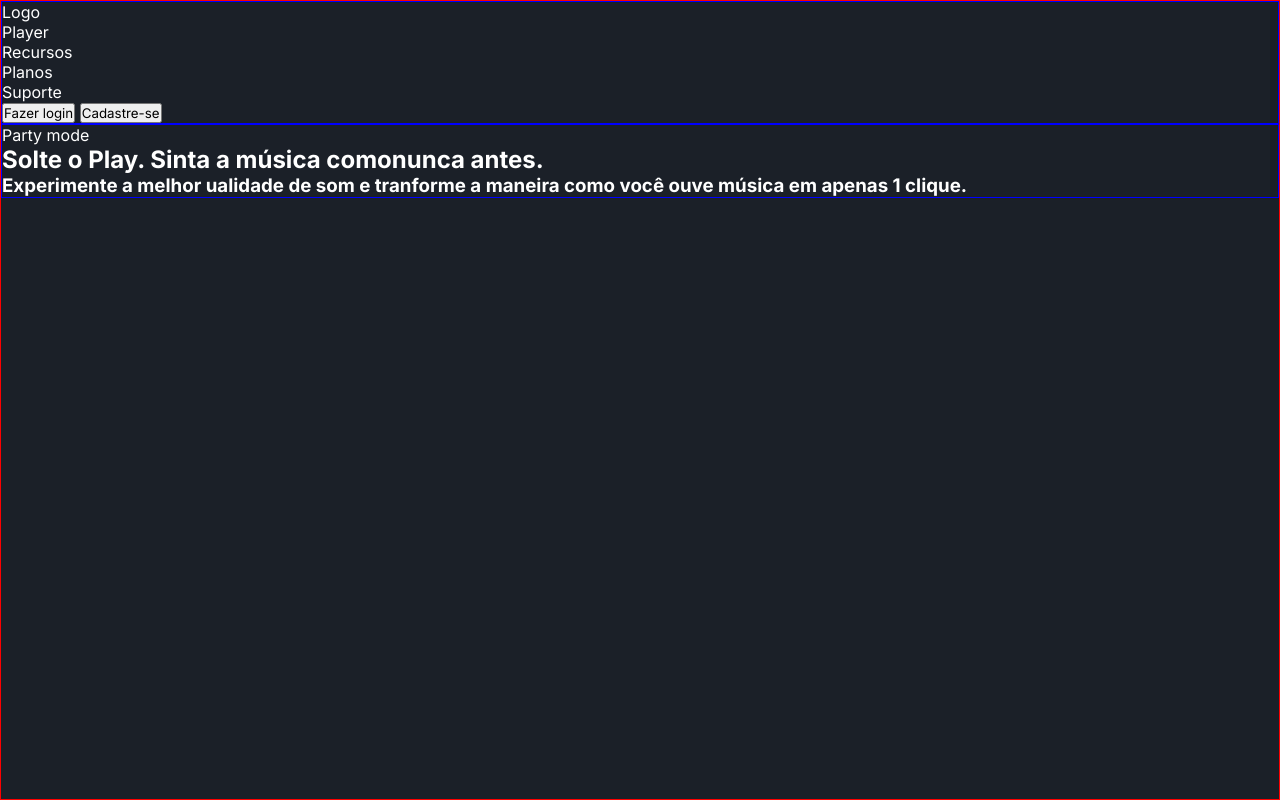
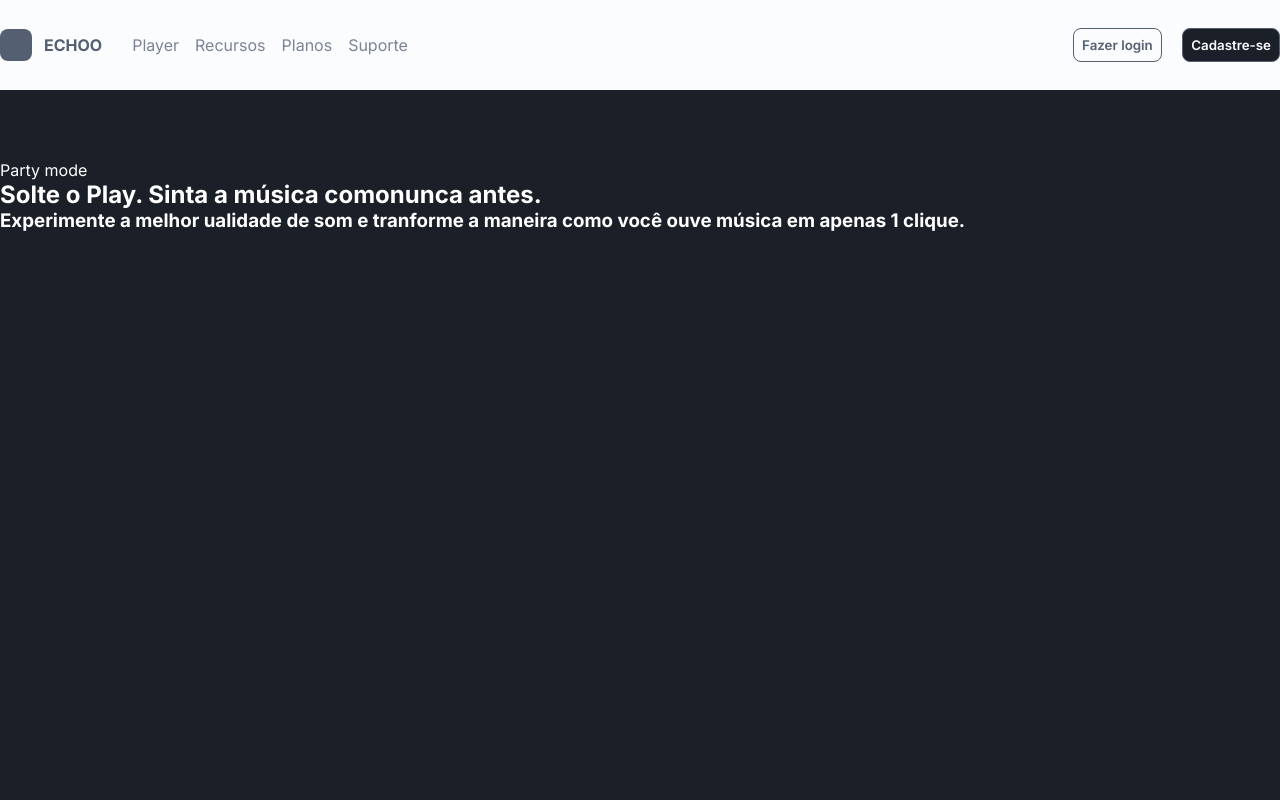
Before and after one commit to PedroArdisson/ECHOO-Project, a plain HTML site: page index.html in a window 1280 px wide. Drawn offline with Linux system fonts and the light colour scheme.

Commit message:
header donne

```diff
--- a/index.html
+++ b/index.html
@@ -12,10 +12,13 @@
 <body>
     <!--Header-->
     <header class="container-nav">
-        <div class="container">
-            <div>
-                <span>Logo</span>
-                <ul>
+        <div class="container-nav2">
+            <div class="logo-container">
+                <div class="logo">
+                    <div class="square-logo"></div>
+                    <b>ECHOO</b>
+                </div>
+                <ul class="logo-links">
                     <li>Player</li>
                     <li>Recursos</li>
                     <li>Planos</li>
@@ -23,14 +26,15 @@
                 </ul>
             </div>
             <div>
-                <button>Fazer login</button>
-                <button>Cadastre-se</button>
+                <button class="login-button">Fazer login</button>
+                <button class="singUp-button">Cadastre-se</button>
             </div>
         </div>
     </header>
     <!--Section Main-->
 
     <section class="container">
+        <div class="container-main">
             <div>
                 <span>Party mode</span>
                 <h1>Solte o Play. Sinta a música comonunca antes.</h1>
@@ -38,8 +42,7 @@
                     como você ouve música em apenas 1 clique.
                 </h3>
             </div>
-        <div>
-
+            <div></div>
         </div>
     </section>
 
--- a/style.css
+++ b/style.css
@@ -11,11 +11,86 @@ body{
 
     background-color: #1b2028;
     color: white;
-    border: 1px solid red;
+}
+
+button{
+    cursor: pointer;
 }
 
 .container{
     max-width: 1440px;
     margin: 0 auto;
-    border: 1px solid blue;
 }
+
+.container-main{
+  margin-top: 70px;
+}
+
+.container-nav{
+    background-color: #fbfcfe;
+    color: #545f71;
+}
+
+.container-nav2{
+    max-width: 1440px;
+    height: 90px;
+    margin: 0 auto;
+    display: flex;
+    align-items: center;
+    justify-content: space-between;
+
+}
+
+.logo-container{
+    display: flex;
+    align-items: center;
+}
+
+.logo-links{
+    margin-left: 30px;
+    display: flex;
+    list-style: none;
+}
+
+.logo-links li:not(:first-child){
+    margin-left: 16px;
+}
+
+.logo-links li{
+    cursor: pointer;
+    color: #7a8494;
+}
+
+.logo{
+    display: flex;
+    align-items: center;
+}
+
+.square-logo{
+    width: 32px;
+    height: 32px;
+    background-color: #545f71;
+    border-radius: 8px;
+    margin-right: 12px;
+}
+
+.login-button{
+    padding: 8px;
+    border-radius: 8px;
+    border: 1px solid;
+    border-color: #545f71;
+    color: #545f71;
+    background-color: #fbfcfe;
+    font-weight: 600;
+}
+
+.singUp-button{
+    padding: 8px;
+    border-radius: 8px;
+    border: 1px solid;
+    border-color: #545f71;
+    color: #fbfcfe;
+    background-color: #1b2028;
+    font-weight: 600;
+    margin-left: 16px;
+}
```
Lines whose indentation alone changed are shown as unchanged.
